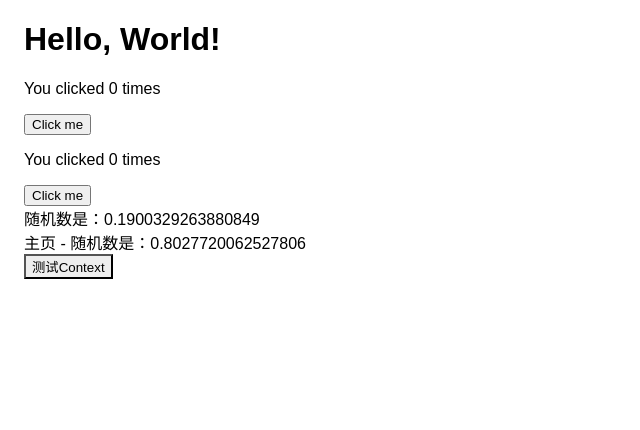
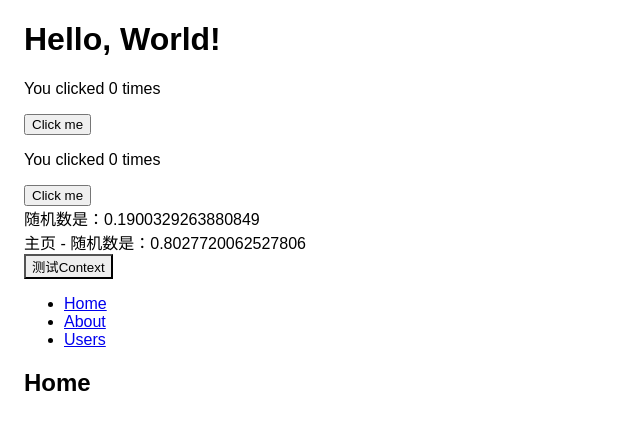
Before and after one commit to jianjustin/react-app, a React app: page / in a window 1280 px wide. Shown: the top 430 px of the page, without its empty margins (0-640 px from the left). Built offline with nearby package versions, Linux system fonts and the light colour scheme.

Commit message:
简单路由功能实现

```diff
--- a/package.json
+++ b/package.json
@@ -31,6 +31,7 @@
   },
   "dependencies": {
     "react": "^17.0.2",
-    "react-dom": "^17.0.2"
+    "react-dom": "^17.0.2",
+    "react-router-dom": "^5.2.0"
   }
 }
--- a/src/App.js
+++ b/src/App.js
@@ -4,6 +4,7 @@ import {ThemeContext,themes} from './theme-context';
 import ClickTime from "./ClickTime/ClickTime";
 import useRandomTimer from './Random/RandomStatus';
 import ThemeButton from './ThemeButton/ThemeButton';
+import BasicRouter from './BasicRouter/BasicRouter';
 
 function App(){
     const value = useRandomTimer();
@@ -21,7 +22,7 @@ function App(){
         <ThemeContext.Provider value={theme}>
             <ThemeButton changeTheme={changeThemeColor}></ThemeButton>
         </ThemeContext.Provider>
-
+        <BasicRouter></BasicRouter>
     </div>
     );
 }
--- /dev/null
+++ b/src/BasicRouter/BasicRouter.js
@@ -0,0 +1,46 @@
+import React from 'react';
+import {
+    BrowserRouter as Router,
+    Switch,
+    Route,
+    Link
+} from 'react-router-dom';
+
+function BasicRouter(){
+    return (
+        <Router>
+            <div>
+                <nav>
+                    <ul>
+                        <li><Link to = "/">Home</Link></li>
+                        <li><Link to = "/about">About</Link></li>
+                        <li><Link to = "users">Users</Link></li>
+                    </ul>
+                </nav>
+
+                <Switch>
+                    <Route path="/about"><About /></Route>
+                    <Route path="/users"><Users /></Route>
+                    <Route path="/"><Home /></Route>
+                </Switch>
+            </div>
+
+        </Router>
+
+    );
+
+}
+
+function Home() {
+    return <h2>Home</h2>;
+}
+
+function About() {
+    return <h2>About</h2>;
+}
+
+function Users() {
+    return <h2>Users</h2>;
+}
+
+export default BasicRouter;
```
Also changed, not shown: 1 other file (tests, documents, lock files or other folders).
